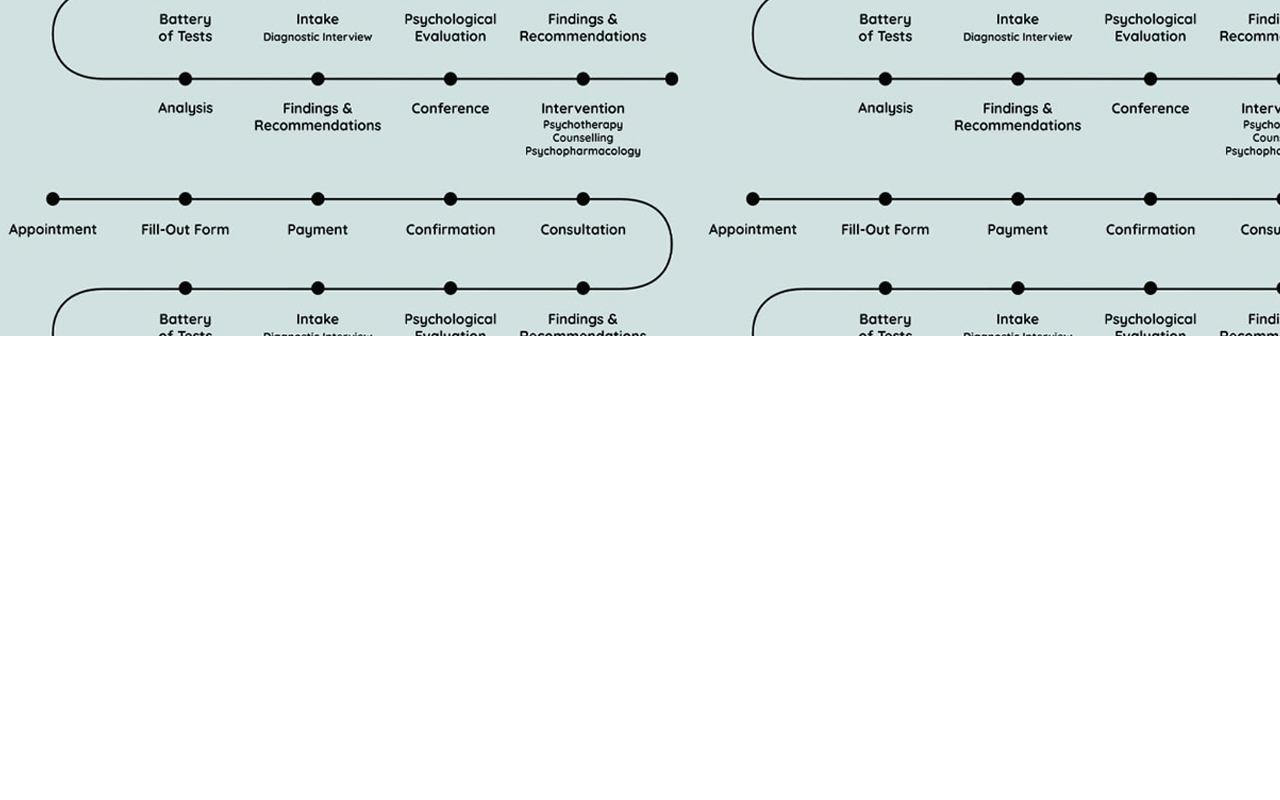
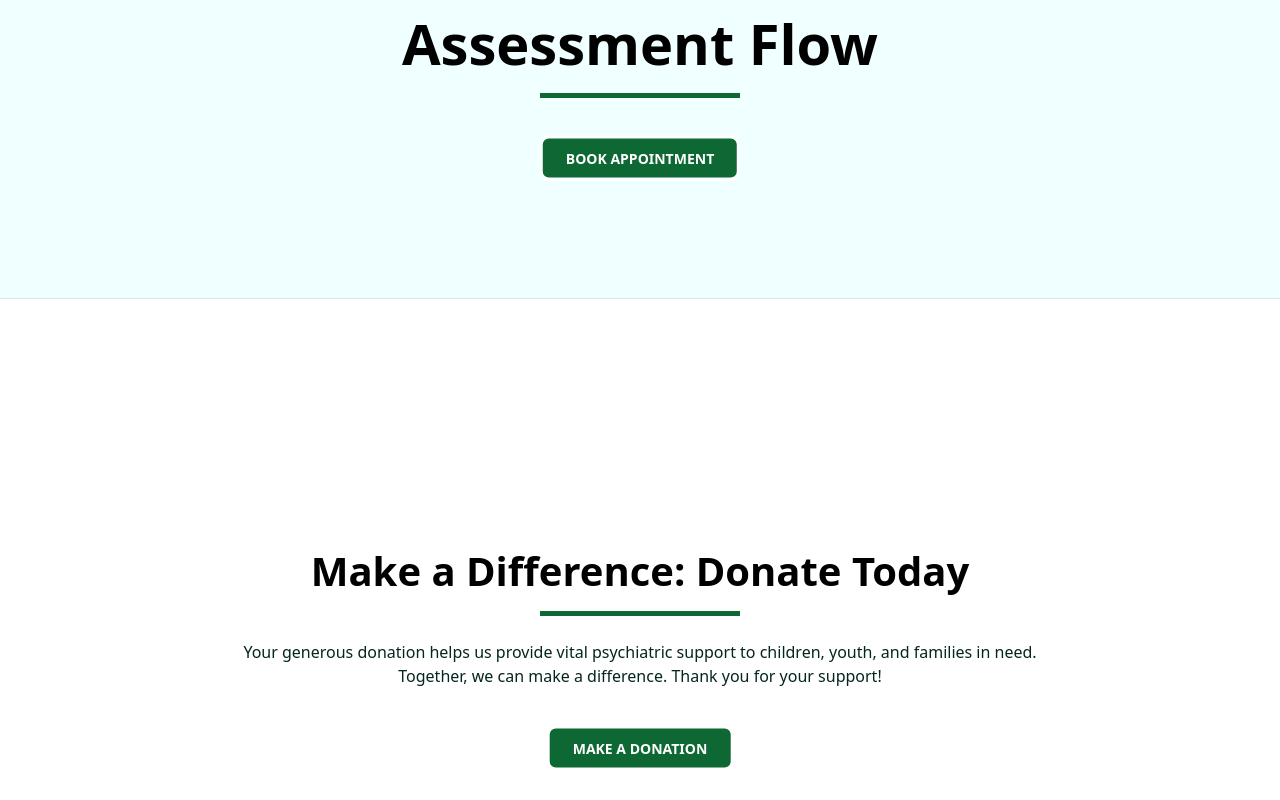
Before and after one commit to jejejeboooy/Atiman_v3, a React (Vite) app: page / in a window 1280 px wide. Shown: the part 1700-2500 px from the top of the page. Before the commit the page ends 2036 px from the top, so only its background shows below. Built offline with nearby package versions, Linux system fonts and the light colour scheme.

Commit message:
Flow and Donation Update
Flow and Donation Update

```diff
--- a/src/components/contact/Contact.jsx
+++ b/src/components/contact/Contact.jsx
@@ -3,6 +3,8 @@ import './contact.css'
 
 export default function Contact() {
   return (
-    <div>Contact</div>
+    <div id="contactus" class="section-padding bg-dark">
+
+    </div>
   )
 }
--- a/src/components/donate/Donate.jsx
+++ b/src/components/donate/Donate.jsx
@@ -1,8 +1,34 @@
 import React from 'react'
 import './donate.css'
+import 'bootstrap/dist/css/bootstrap.min.css'
+import Container from 'react-bootstrap/Container'
+import Row from 'react-bootstrap/Row'
+import Col from 'react-bootstrap/Col'
 
 export default function Donate() {
   return (
-    <div>Donate</div>
+    <div id="donate" class="section-padding border-top text-black">
+      <div class="container mt-5">
+        <div class="row text-center">
+          <div class="col-12">
+            <div class="text-center section-title">
+              <h1 class="fw-semibold">Make a Difference: Donate Today</h1>
+              <div class="line">
+              </div>
+              <div>
+                <p>Your generous donation helps us provide vital psychiatric support to children, youth,
+                  and families in need. Together, we can make a difference. Thank you for your support!</p>
+              </div>
+            </div>
+            <div class="assflow-cont d-flex">
+              <div>
+                <a href="#" target="_blank" class="btn btn-appoint image-button text-center">
+                  Make a donation</a>
+              </div>
+            </div>
+          </div>
+        </div>
+      </div>
+    </div>
   )
 }
--- a/src/components/donate/donate.css
+++ b/src/components/donate/donate.css
@@ -0,0 +1,82 @@
+:root {
+    --c-dark: #052520;
+    --c-brand: #0e6833;
+    --c-brand-light: #11b173;
+    --c-brand-rgb: 64, 162, 120;
+    --c-brand-rgb-dark: 4, 98, 118;
+    --c-body: #a0a0a0;
+    --box-shadow: 0px 15px 25px rgba(0, 0, 0, 0.08);
+    --transition: all 0.5s ease;
+    --c-brand-lesslight: #21352686;
+}
+
+.section-title {
+    margin-bottom: 60px;
+}
+
+.section-title .line {
+    width: 200px;
+    height: 5px;
+    background-color: var(--c-brand);
+    margin: 16px auto 24px auto;
+}
+
+.section-content {
+    margin-left: auto;
+    margin-right: auto;
+    color: var(--c-dark);
+}
+
+.section-padding {
+    padding-top: 100px;
+    padding-bottom: 140px;
+}
+
+.assflow-cont {
+    position: relative;
+    display: inline-block;
+}
+
+#donate {
+    padding-top: 200px;
+    padding-bottom: 300px;
+    text-align: center;
+    justify-content: center;
+}
+
+.btn {
+    font-weight: 600;
+    font-size: 14px;
+    text-transform: uppercase;
+    border-radius: 0;
+    padding: 10px 24px;
+}
+
+.btn-appoint {
+    background-color: var(--c-brand);
+    border-color: var(--c-brand-lesslight);
+    color: white;
+    border-radius: 7px;
+}
+
+.btn-appoint:hover {
+    background-color: var(--c-brand-lesslight);
+    border-color: var(--c-brand);
+    color: white;
+}
+
+.image-button {
+    position: absolute;
+    top: 70%;
+    left: 50%;
+    transform: translate(-50%, -50%);
+}
+
+#assflow {
+    background: azure;
+    background-position: center;
+    background-size: cover;
+    justify-content: center;
+    align-items: center;
+    display: flex;
+}
--- a/src/components/flow/Flow.jsx
+++ b/src/components/flow/Flow.jsx
@@ -10,7 +10,7 @@ export default function Flow() {
       <div class="container mt-5">
         <div class="row text-center">
           <div class="col-12">
-            <div class="text-center section-title" data-aos="fade-right" data-aos-delay="200">
+            <div class="text-center section-title">
               <h1 class="display-4 fw-semibold">Assessment Flow</h1>
               <div class="line">
               </div>
@@ -18,8 +18,8 @@ export default function Flow() {
           </div>
           <div class="assflow-cont">
             <div>
-                <a href="#appoint" target="_blank" class="btn btn-appoint image-button text-center" data-aos="fade-up"
-                  data-aos-delay="300">BOOK APPOINTMENT</a>
+                <a href="#appoint" target="_blank" class="btn btn-appoint image-button text-center">
+                  BOOK APPOINTMENT</a>
             </div>
           </div>
         </div>
--- a/src/components/flow/flow.css
+++ b/src/components/flow/flow.css
@@ -17,8 +17,8 @@
 
 #assflow {
     background: linear-gradient(rgba(var(--c-brand-rgb), 0.01), rgba(var(--c-brand-rgb), 0.01)), url(../flow/assesment-flow.jpg);
-    position: absolute;
-    width: 100%;
+    position: center;
+    height: 100%;
     justify-content: center;
     align-items: center;
     display: inline-block;
```
